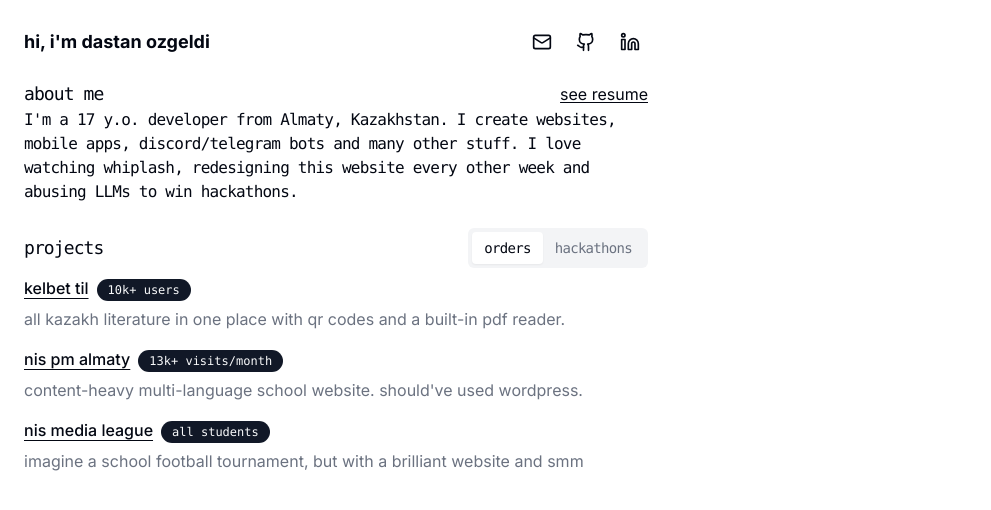
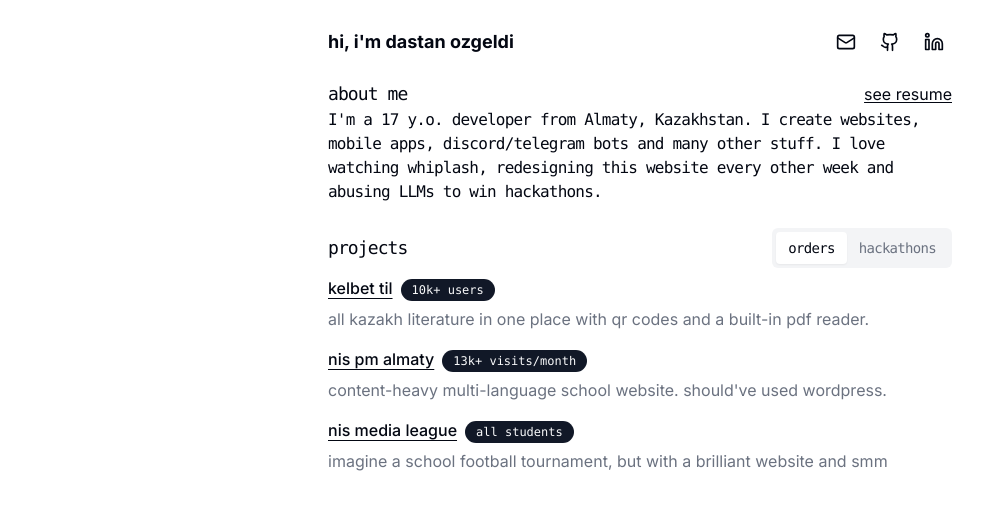
Before and after one commit to dastanozgeldi/dastanozgeldi.me, a Next.js app: page / in a window 1280 px wide. Shown: the top 510 px of the page, without its empty margins (0-991 px from the left). Built offline with nearby package versions, Linux system fonts and the light colour scheme.

Commit message:
center the website layout again

```diff
--- a/src/app/layout.tsx
+++ b/src/app/layout.tsx
@@ -1,9 +1,8 @@
 import "@/styles/globals.css";
-
+import clsx from "clsx";
 import { Analytics } from "@vercel/analytics/react";
 import { Metadata } from "next";
 import { Inter } from "next/font/google";
-
 import { Header } from "@/components/header";
 import { site } from "@/config/site";
 
@@ -53,7 +52,6 @@ export const metadata: Metadata = {
       },
     ],
   },
-  themeColor: "#ffffff",
   icons: {
     icon: "/brand.png",
     apple: "/brand.png",
@@ -67,11 +65,14 @@ export default function RootLayout({
 }) {
   return (
     <html lang="en">
-      <body className={`text-foreground bg-background ${inter.className}`}>
-        <main className="p-6 max-w-2xl">
-          <Header />
-          {children}
-        </main>
+      <body
+        className={clsx(
+          "text-foreground bg-background p-6 max-w-2xl mx-auto",
+          inter.className
+        )}
+      >
+        <Header />
+        {children}
         <Analytics />
       </body>
     </html>
```
